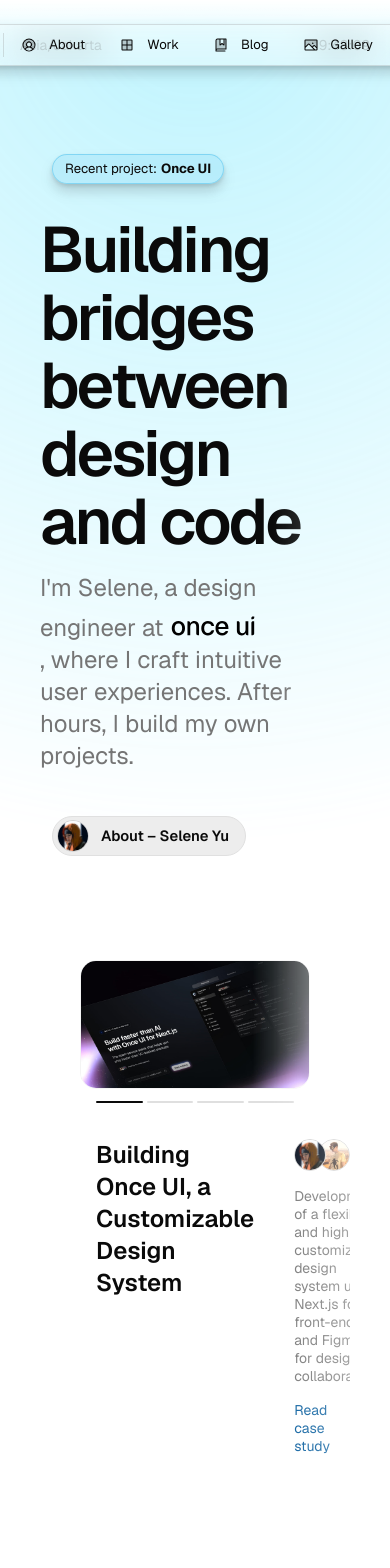
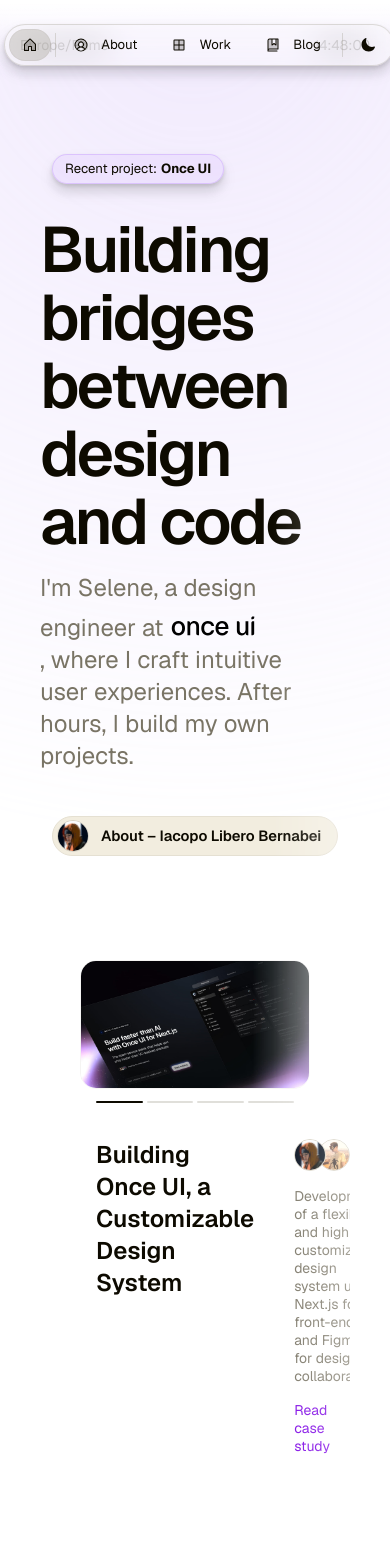
Before and after one commit to IacopoLibero/portfolio, a Next.js app: page / in a window 390 px wide. Shown: the top 1568 px of the page. Built offline with nearby package versions, Linux system fonts and the light colour scheme.

Commit message:
Update config and content for personal branding; add phone icon

```diff
--- a/src/app/resources/config.js
+++ b/src/app/resources/config.js
@@ -1,12 +1,12 @@
 // IMPORTANT: Replace with your own domain address - it's used for SEO in meta tags and schema
-const baseURL = "https://demo.magic-portfolio.com";
+const baseURL = "https://IacopoLibero.dev";
 
 const routes = {
   "/": true,
   "/about": true,
   "/work": true,
   "/blog": true,
-  "/gallery": true,
+  "/gallery": false,
 };
 
 // Enable password protection on selected routes
@@ -39,9 +39,9 @@
 
 const style = {
   theme: "dark", // theme is not necessary when using ThemeProvider (default)
-  neutral: "gray", // sand | gray | slate
-  brand: "cyan", // blue | indigo | violet | magenta | pink | red | orange | yellow | moss | green | emerald | aqua | cyan
-  accent: "red", // blue | indigo | violet | magenta | pink | red | orange | yellow | moss | green | emerald | aqua | cyan
+  neutral: "sand", // sand | gray | slate
+  brand: "violet", // blue | indigo | violet | magenta | pink | red | orange | yellow | moss | green | emerald | aqua | cyan
+  accent: "aqua", // blue | indigo | violet | magenta | pink | red | orange | yellow | moss | green | emerald | aqua | cyan
   solid: "contrast", // color | contrast
   solidStyle: "flat", // flat | plastic
   border: "playful", // rounded | playful | conservative
--- a/src/app/resources/content.js
+++ b/src/app/resources/content.js
@@ -1,20 +1,21 @@
 import { Logo } from "@/once-ui/components";
 
 const person = {
-  firstName: "Selene",
-  lastName: "Yu",
+  firstName: "Iacopo Libero",
+  lastName: "Bernabei",
   get name() {
     return `${this.firstName} ${this.lastName}`;
   },
-  role: "Design Engineer",
+  role: "Developer and Cybersecurity expert",
   avatar: "/images/avatar.jpg",
-  email: "example@gmail.com",
-  location: "Asia/Jakarta", // Expecting the IANA time zone identifier, e.g., 'Europe/Vienna'
-  languages: ["English", "Bahasa"], // optional: Leave the array empty if you don't want to display languages
+  email: "iacopoliberolavoro@gmail.com",
+  location: "Europe/Rome", // Expecting the IANA time zone identifier, e.g., 'Europe/Vienna'
+  languages: ["Italian", "English"], // optional: Leave the array empty if you don't want to display languages
+  phone: "+393459488277",
 };
 
 const newsletter = {
-  display: true,
+  display: false,
   title: <>Subscribe to {person.firstName}'s Newsletter</>,
   description: (
     <>
@@ -30,23 +31,23 @@
   {
     name: "GitHub",
     icon: "github",
-    link: "https://github.com/once-ui-system/nextjs-starter",
+    link: "https://github.com/IacopoLibero",
   },
   {
     name: "LinkedIn",
     icon: "linkedin",
-    link: "https://www.linkedin.com/company/once-ui/",
-  },
-  {
-    name: "X",
-    icon: "x",
-    link: "",
+    link: "https://www.linkedin.com/in/iacopolibero/",
   },
   {
     name: "Email",
     icon: "email",
     link: `mailto:${person.email}`,
   },
+  {
+    name: "Phone",
+    icon: "phone",
+    link: `tel:${person.phone}`,
+  }
 ];
 
 const home = {
@@ -90,9 +91,13 @@
     title: "Introduction",
     description: (
       <>
-        Selene is a Jakarta-based design engineer with a passion for transforming complex challenges
-        into simple, elegant design solutions. Her work spans digital interfaces, interactive
-        experiences, and the convergence of design and technology.
+        I'm a versatile web developer and cybersecurity specialist with a passion for creating secure and effective digital solutions.
+        <br /><br />
+        My expertise spans from full-stack development with JavaScript, HTML5, PHP, CSS, Java, and SQL to designing secure IT architectures.
+        <br /><br />
+        I'm currently enhancing my skills through an IFTS specialization as a "Network Security and Data Protection Manager," mastering advanced techniques in ethical hacking, digital forensic analysis, cryptography, and incident management.
+        <br /><br />
+        My methodical approach to problem-solving, combined with a constant curiosity for emerging technologies, allows me to tackle complex challenges and transform them into elegant and secure solutions.
       </>
     ),
   },
@@ -101,44 +106,28 @@
     title: "Work Experience",
     experiences: [
       {
-        company: "FLY",
-        timeframe: "2022 - Present",
-        role: "Senior Design Engineer",
+        company: "Freelance Web developer",
+        timeframe: "2024 - Present",
+        role: "Full-stack Developer",
         achievements: [
           <>
-            Redesigned the UI/UX for the FLY platform, resulting in a 20% increase in user
-            engagement and 30% faster load times.
+            Developed a management web app for a local ice cream shop, enabling them to manage orders and inventory efficiently.
           </>,
           <>
-            Spearheaded the integration of AI tools into design workflows, enabling designers to
-            iterate 50% faster.
+            Developed some personal projects, and some are still in progress.
           </>,
         ],
         images: [
           // optional: leave the array empty if you don't want to display images
+          /*
           {
             src: "/images/projects/project-01/cover-01.jpg",
             alt: "Once UI Project",
             width: 16,
             height: 9,
           },
+          */
         ],
-      },
-      {
-        company: "Creativ3",
-        timeframe: "2018 - 2022",
-        role: "Lead Designer",
-        achievements: [
-          <>
-            Developed a design system that unified the brand across multiple platforms, improving
-            design consistency by 40%.
-          </>,
-          <>
-            Led a cross-functional team to launch a new product line, contributing to a 15% increase
-            in overall company revenue.
-          </>,
-        ],
-        images: [],
       },
     ],
   },
@@ -147,17 +136,18 @@
     title: "Studies",
     institutions: [
       {
-        name: "University of Jakarta",
-        description: <>Studied software engineering.</>,
+        name: "University of Florence",
+        description: <>Followed a IFTS specialization as a "Network Security and Data Protection Manager"</>,
       },
       {
-        name: "Build the Future",
-        description: <>Studied online marketing and personal branding.</>,
+        name: "ITIS A. Meucci Florence",
+        description: <>Graduated with a diploma in Computer Science</>,
       },
     ],
   },
+  //TO DO
   technical: {
-    display: true, // set to false to hide this section
+    display: false, // set to false to hide this section
     title: "Technical skills",
     skills: [
       {
--- a/src/once-ui/icons.ts
+++ b/src/once-ui/icons.ts
@@ -26,6 +26,7 @@
   HiMoon,
   HiSun,
   HiOutlineDocument,
+  HiPhone,
 } from "react-icons/hi2";
 
 import {
@@ -73,6 +74,7 @@
   moon: HiMoon,
   sun: HiSun,
   document: HiOutlineDocument,
+  phone: HiPhone,
 };
 
 export type IconLibrary = typeof iconLibrary;
```
